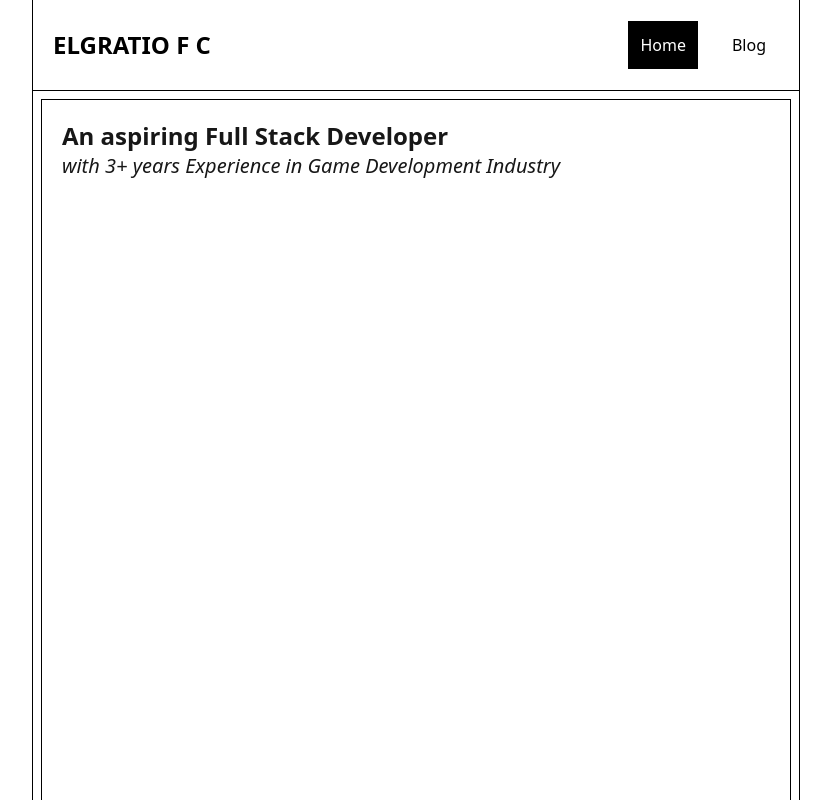
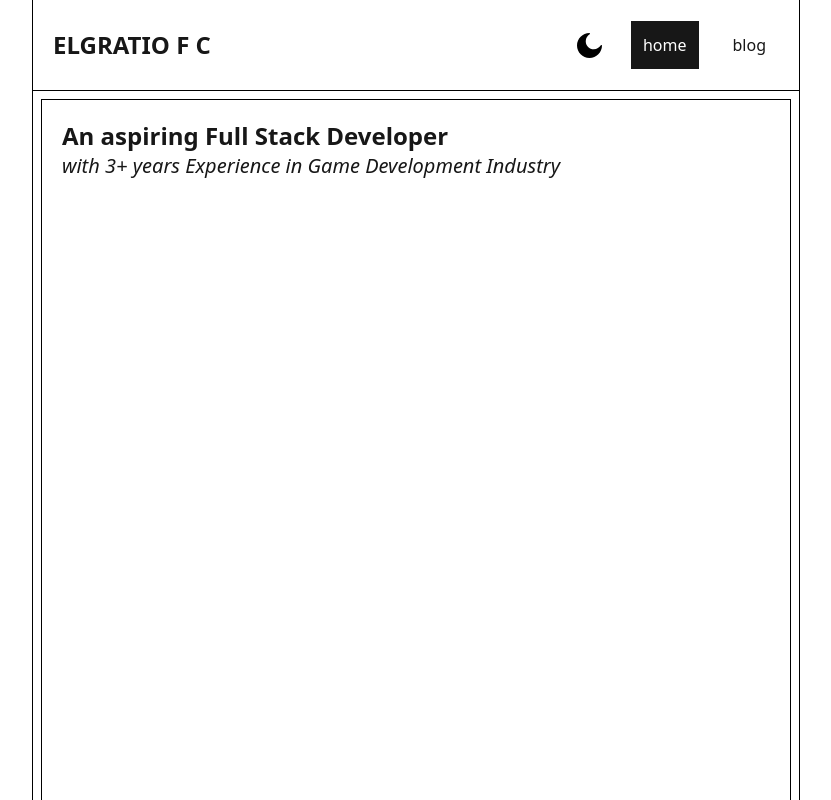
Before and after one commit to akael888/akael888-site, a Next.js app: page / in a window 1280 px wide. Shown: the top 800 px of the page, without its empty margins (224-1055 px from the left). Built offline with nearby package versions, Linux system fonts and the light colour scheme.

Commit message:
feat : UI Improvements on Header and Nav Links

```diff
--- a/src/app/ui/header.tsx
+++ b/src/app/ui/header.tsx
@@ -1,17 +1,20 @@
 import Link from "next/link";
 import NavLinks from "./nav-links";
+import DarkModeButton from "./header/darkmode-button";
 
 export default function Header() {
   return (
     <>
-      <header className="flex justify-start items-center p-5 h-[10%] bg-transparent text-black border-l-1 border-r-1 border-b-1 sticky top-0 bg-white z-100">
+      <header className="flex justify-start items-center p-5 h-[10%] bg-bg border-border text-text border-l-1 border-r-1 border-b-1 sticky top-0 z-100">
         {/* Header */}
         <div className="w-full flex justify-start items-center h-full">
           <strong>
             <h1 className="md:text-2xl text-xl font-bold">ELGRATIO F C</h1>
           </strong>
         </div>
-        <nav className="flex w-full justify-end gap-5 w-[10%]">
+
+        <nav className="flex w-full items-center justify-end gap-5 w-[10%]">
+          <DarkModeButton />
           <NavLinks />
         </nav>
       </header>
--- a/src/app/ui/nav-links.tsx
+++ b/src/app/ui/nav-links.tsx
@@ -7,8 +7,8 @@ import { usePathname } from "next/navigation";
 export default function NavLinks() {
   const pathname = usePathname();
   const links = [
-    { name: "Home", href: "/" },
-    { name: "Blog", href: "/blog" },
+    { name: "home", href: "/" },
+    { name: "blog", href: "/blog" },
   ];
 
   return (
@@ -16,13 +16,13 @@ export default function NavLinks() {
       {links.map((link) => {
         const isActive = link.href == pathname;
         return (
-          <div className="flex items-center" key={link.name}>
+          <div className="flex w-fit items-center" key={link.name}>
             <Link
               href={link.href}
-              className={clsx("border-1 border-white p-3", {
-                "bg-black text-white pointer-events-none cursor-not-allowed":
+              className={clsx("border-1  md:text-base text-sm border-bg p-3", {
+                "bg-text text-bg pointer-events-none cursor-not-allowed":
                   isActive,
-                "hover:border-black": !isActive,
+                "bg-bg text-text hover:border-border": !isActive,
               })}
             >
               {link.name}
```
